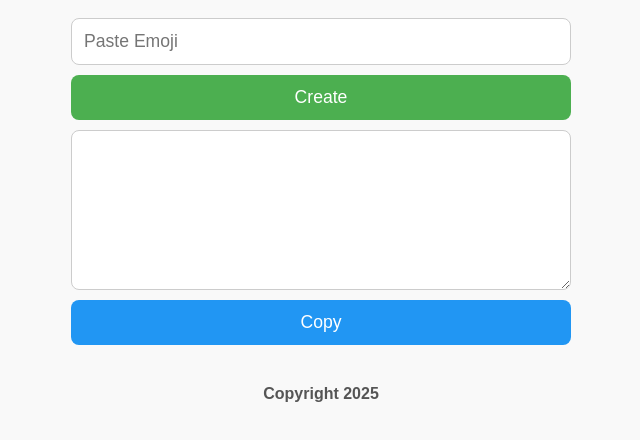
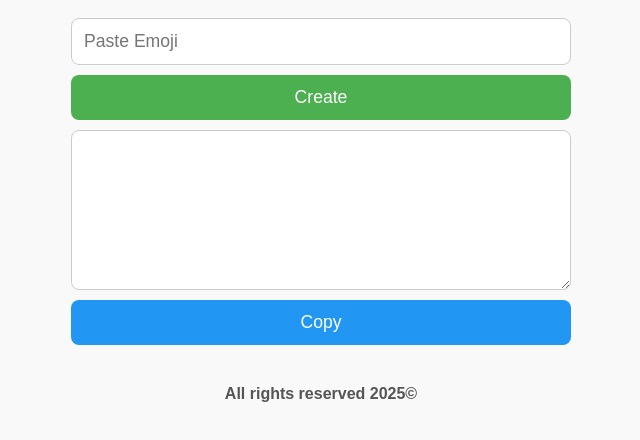
Before and after one commit to mammadhasani39/Zemoji, a plain HTML site: page index.html in a window 1280 px wide. Shown: the part 90-530 px from the top of the page, without its empty margins (319-959 px from the left). Drawn offline with Linux system fonts and the light colour scheme.

Commit message:
index.html

```diff
--- a/index.html
+++ b/index.html
@@ -71,7 +71,7 @@
   <div id="message"></div>
 
   <footer>
-    <b>Copyright 2025</b>
+    <b>All rights reserved 2025©</b>
   </footer>
 
   <script>
```
